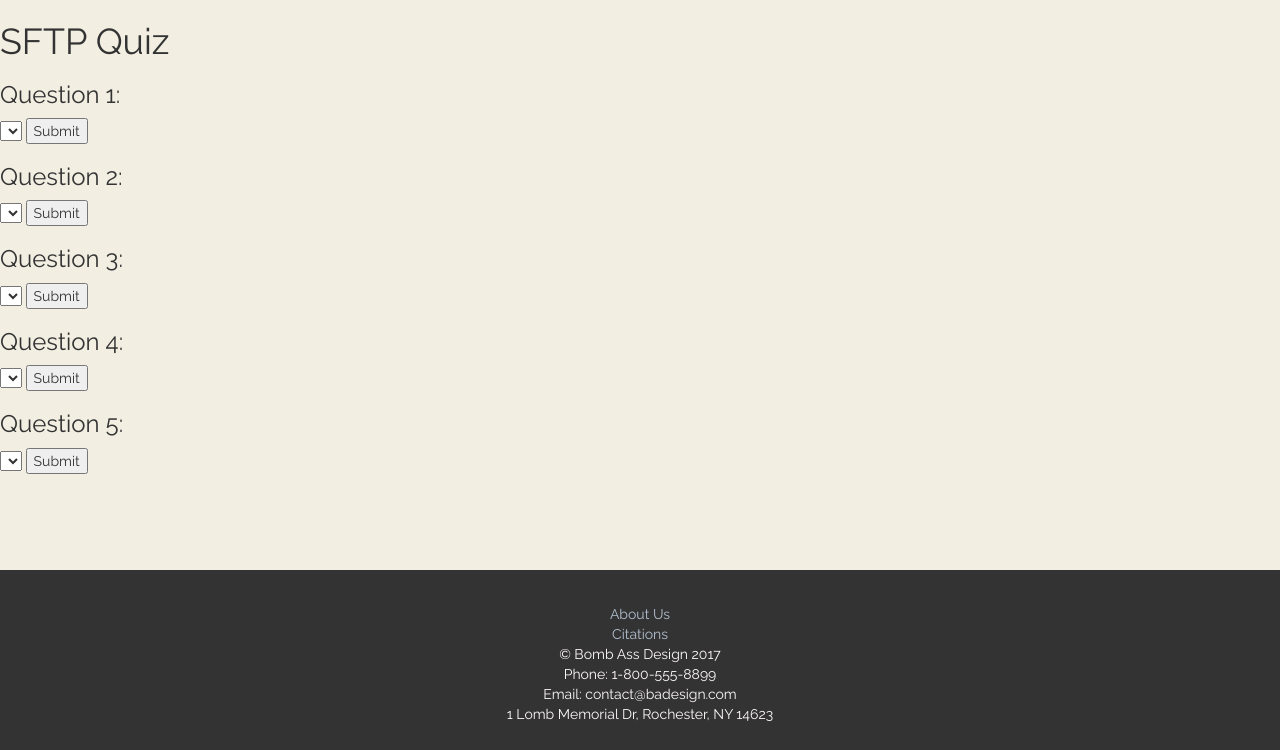
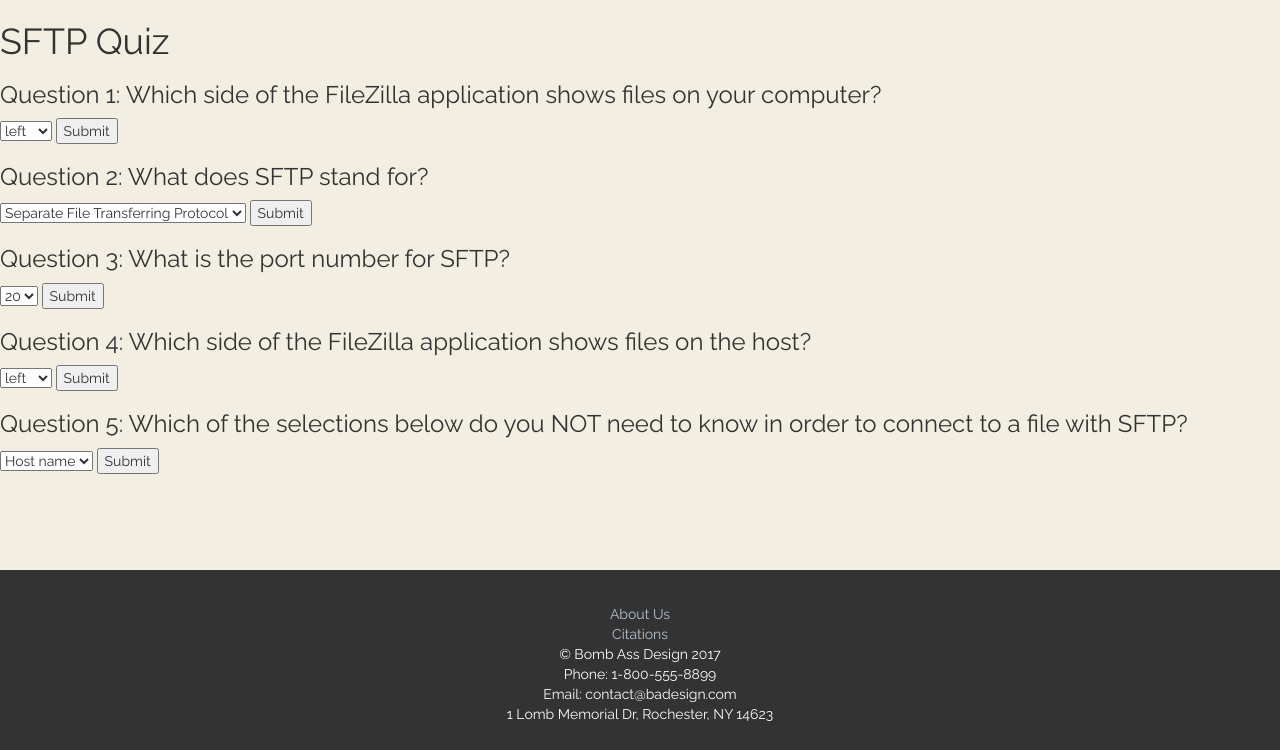
Before and after one commit to AgnelliLambs/BombAssDesign, a PHP site: page /quizzes/quiz4.php in a window 1280 px wide. Shown: the part 50-800 px from the top of the page. Run offline with PHP 8.4, Linux system fonts and the light colour scheme; lists and menus that the app fills with data are empty; some libraries are stand-ins or nearby versions.

Commit message:
added questions and answers

```diff
--- a/quizzes/quiz4.php
+++ b/quizzes/quiz4.php
@@ -7,33 +7,46 @@
 	<div class="quiz">
 		<h1>SFTP Quiz</h1>
 		<form>
-			<h3>Question 1: </h3>
+			<h3>Question 1: Which side of the FileZilla application shows files on your computer?</h3>
 			<select id="4.1">
-				<option> </option>
+				<option>left</option> <!-- Correct answer -->
+				<option>right</option>
 			</select>
 			<input type="button" onclick="checkAnswer()" value="Submit">
 
-			<h3>Question 2: </h3>
+			<h3>Question 2: What does SFTP stand for?</h3>
 			<select id="4.2">
-				<option> </option>
+				<option>Separate File Transferring Protocol</option>
+				<option>Secret File Transmission Protocol </option>
+				<option>Secure File Transfer Protocol</option> <!-- Correct answer -->
+				<option>Secure File Transmission Protocol</option>
 			</select>
 			<input type="button" onclick="checkAnswer()" value="Submit">
 
-			<h3>Question 3: </h3>
+			<h3>Question 3: What is the port number for SFTP?</h3>
 			<select id="4.3">
-				<option> </option>
+				<option>20</option>
+				<option>21</option>
+				<option>22</option> <!-- Correct answer -->
+				<option>23</option>
 			</select>
 			<input type="button" onclick="checkAnswer()" value="Submit">
 
-			<h3>Question 4: </h3>
+			<h3>Question 4: Which side of the FileZilla application shows files on the host?</h3>
 			<select id="4.4">
-				<option> </option>
+				<option>left</option>
+				<option>right</option><!-- Correct answer -->
 			</select>
 			<input type="button" onclick="checkAnswer()" value="Submit">
 
-			<h3>Question 5: </h3>
+			<h3>Question 5: Which of the selections below do you NOT need to know in order to
+				connect to a file with SFTP?</h3>
 			<select id="4.5">
-				<option> </option>
+				<option>Host name</option>
+				<option>IP Address</option> <!-- Correct answer -->
+				<option>Port</option>
+				<option>Password</option>
+				<option>Username</option>
 			</select>
 			<input type="button" onclick="checkAnswer()" value="Submit">
 		</form>
```
